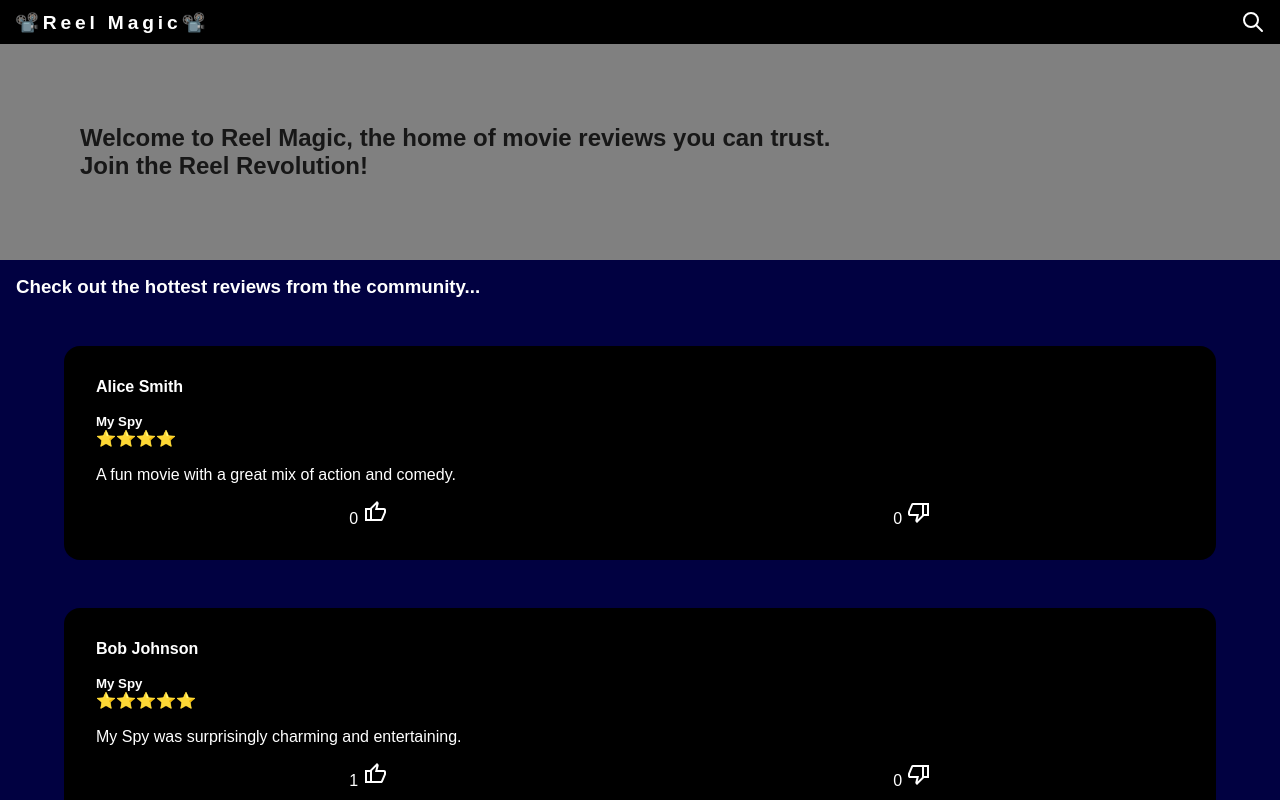
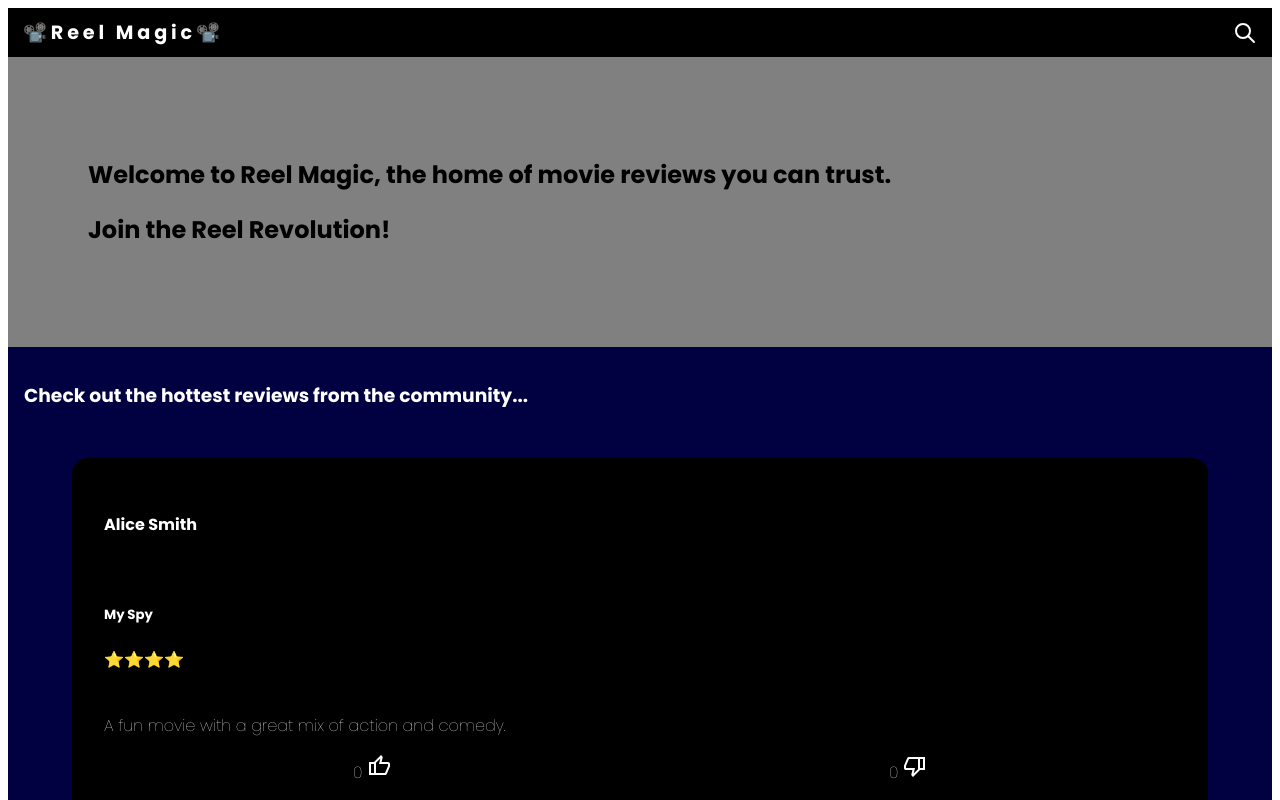
Before and after one commit to SchoolOfCode/final-project-reelstack, a Next.js app in the folder my-next-app/: page / in a window 1280 px wide. Shown: the top 800 px of the page. Built offline with nearby package versions, Linux system fonts and the light colour scheme.

Commit message:
poppins font added

```diff
--- a/my-next-app/src/app/globals.css
+++ b/my-next-app/src/app/globals.css
@@ -1,42 +1,3 @@
-:root {
-  --background: #ffffff;
-  --foreground: #171717;
+body, html {
+  font-weight: 100;
 }
-
-@media (prefers-color-scheme: dark) {
-  :root {
-    --background: #0a0a0a;
-    --foreground: #ededed;
-  }
-}
-
-html,
-body {
-  max-width: 100vw;
-  overflow-x: hidden;
-}
-
-body {
-  color: var(--foreground);
-  background: var(--background);
-  font-family: Arial, Helvetica, sans-serif;
-  -webkit-font-smoothing: antialiased;
-  -moz-osx-font-smoothing: grayscale;
-}
-
-* {
-  box-sizing: border-box;
-  padding: 0;
-  margin: 0;
-}
-
-a {
-  color: inherit;
-  text-decoration: none;
-}
-
-@media (prefers-color-scheme: dark) {
-  html {
-    color-scheme: dark;
-  }
-}
--- a/my-next-app/src/app/layout.js
+++ b/my-next-app/src/app/layout.js
@@ -1,18 +1,14 @@
-import localFont from "next/font/local";
 import "./globals.css";
 import Header from "../components/Header/Header";
 import Footer from "../components/Footer/Footer";
 import HomePage from "./homepage/page";
+import { Poppins } from 'next/font/google';
 
-const geistSans = localFont({
-  src: "./fonts/GeistVF.woff",
-  variable: "--font-geist-sans",
-  weight: "100 900",
-});
-const geistMono = localFont({
-  src: "./fonts/GeistMonoVF.woff",
-  variable: "--font-geist-mono",
-  weight: "100 900",
+const poppins = Poppins({
+  subsets: ['latin'],
+  display: 'swap',
+  variable: '--font-poppins',
+  weight: ['100', '200', '300', '400', '500', '600', '700', '800', '900']
 });
 
 export const metadata = {
@@ -23,7 +19,7 @@ export const metadata = {
 export default function RootLayout({ children }) {
   return (
     <>
-    <html>
+    <html lang="en" className={poppins.className}>
       <body>
     <Header/>
     {children}
--- a/my-next-app/src/app/page.css
+++ b/my-next-app/src/app/page.css
@@ -1,6 +1,7 @@
 .heroSection {
   background-color: grey;
   padding: 5em;
+  font-weight: 200;
 }
 
 .reviewsSection {
```
Also changed, not shown: my-next-app/src/app/fonts/GeistMonoVF.woff (deleted), my-next-app/src/app/fonts/GeistVF.woff (deleted).
